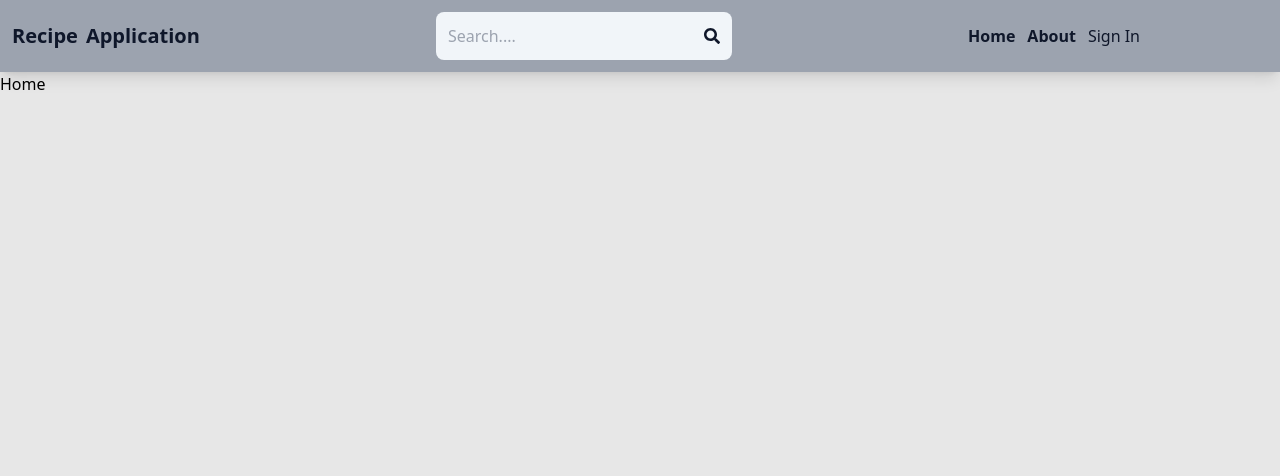
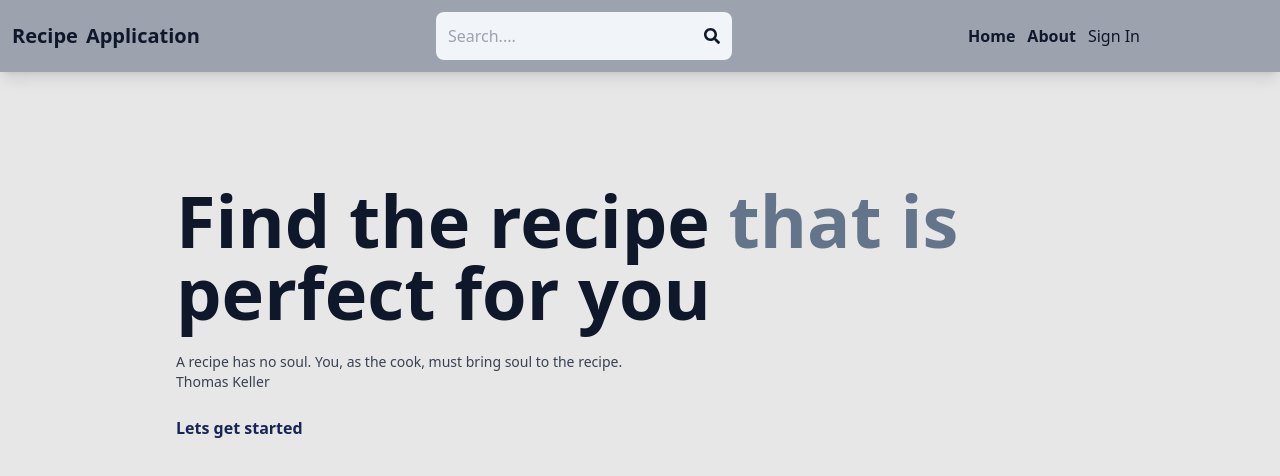
Before and after one commit to IannnMark/Recipe-Application-Client, a React (Vite) app: page / in a window 1280 px wide. Shown: the top 476 px of the page. Built offline with nearby package versions, Linux system fonts and the light colour scheme; no server answers.

Commit message:
create a home page

```diff
--- a/src/pages/Home.jsx
+++ b/src/pages/Home.jsx
@@ -1,7 +1,26 @@
+import { Link } from "react-router-dom";
+
 export default function Home() {
   return (
     <div>
-      <h1>Home</h1>
+      <div className="flex flex-col gap-6 p-28 max-w-6xl mx-auto">
+        <h1 className="text-slate-900 font-bold text-4xl lg:text-7xl">
+          Find the recipe <span className="text-slate-500">that is </span>
+          <br />
+          perfect for you
+        </h1>
+        <div className="text-gray-700 text-sm sm:text-sm">
+          A recipe has no soul. You, as the cook, must bring soul to the recipe.
+          <br />
+          Thomas Keller
+        </div>
+        <Link
+          to={"/search"}
+          className="text-xs-sm text-blue-950 font-bold hover:underline"
+        >
+          Lets get started
+        </Link>
+      </div>
     </div>
   );
 }
```
